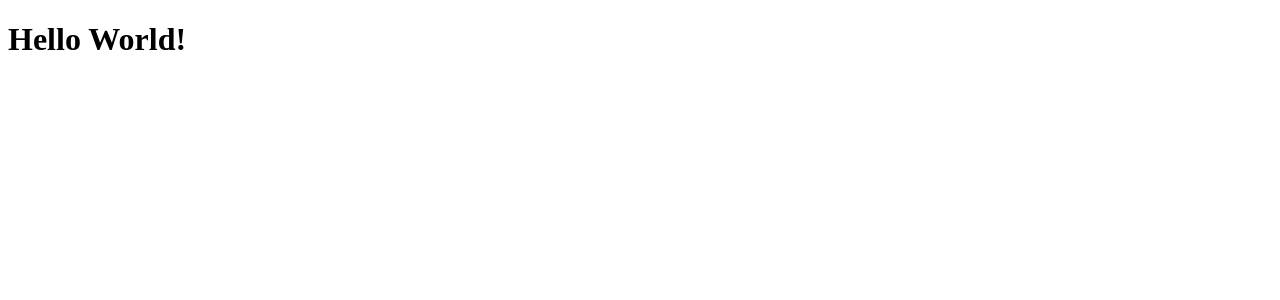
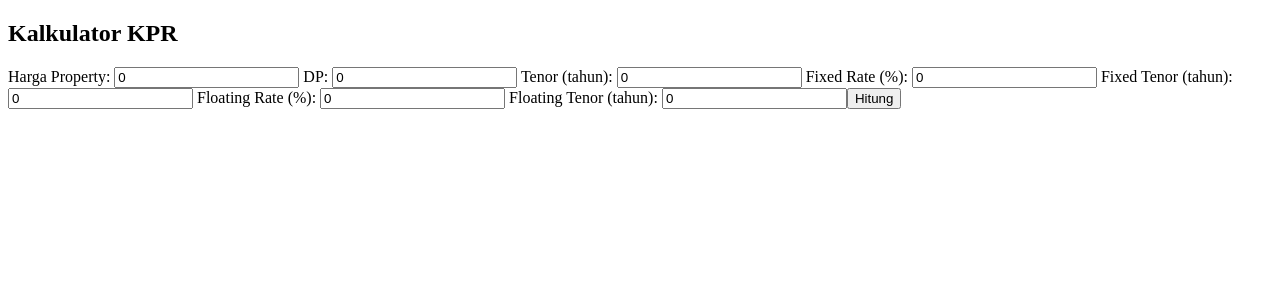
Before and after one commit to wildanv10/mortgage-loan-calculator-nuxt, a Nuxt app: page / in a window 1280 px wide. Shown: the top 300 px of the page. Built offline with nearby package versions, Linux system fonts and the light colour scheme.

Commit message:
feat: add homepage with Mortgage Loan Calculator functionality

```diff
--- a/app.vue
+++ b/app.vue
@@ -1,3 +1,169 @@
+<script setup>
+import { ref } from "vue";
+
+const inputs = ref({
+  hargaProperty: 0,
+  dp: 0,
+  tenor: 0,
+  fixedRate: 0,
+  fixedTenor: 0,
+  floatingRate: 0,
+  floatingTenor: 0,
+});
+const hasil = ref([]);
+
+const formatCurrency = (value) => {
+  return new Intl.NumberFormat("id-ID", {
+    style: "decimal",
+    currency: "IDR",
+  }).format(value);
+};
+
+const parseNumber = (value) => parseInt(value.replace(/\./g, "")) || 0;
+
+const formattedValue = (field) =>
+  computed({
+    get: () => formatCurrency(inputs.value[field]),
+    set: (val) => (inputs.value[field] = parseNumber(val)),
+  });
+
+const formattedHargaProperty = formattedValue("hargaProperty");
+const formattedDp = formattedValue("dp");
+const formattedTenor = formattedValue("tenor");
+const formattedFixedTenor = formattedValue("fixedTenor");
+const formattedFloatingTenor = formattedValue("floatingTenor");
+
+const updateValue = (field, event) => {
+  const rawValue = event.target.value.replace(/[^0-9]/g, "");
+  inputs.value[field] = parseInt(rawValue) || 0;
+};
+
+const formatRateInput = (field, event) => {
+  let value = event.target.value.replace(/[^0-9.]/g, "");
+  if (value.includes("..")) value = value.replace("..", ".");
+  if (parseFloat(value) > 100) value = "100";
+  inputs.value[field] = value;
+};
+
+const hitungKPR = () => {
+  const pinjaman = inputs.value.hargaProperty - inputs.value.dp;
+  let sisaPokok = pinjaman;
+  let bulan = 1;
+  hasil.value = [];
+
+  for (let tahun = 1; tahun <= inputs.value.tenor; tahun++) {
+    const rate =
+      tahun <= inputs.value.fixedTenor
+        ? inputs.value.fixedRate / 100 / 12
+        : tahun <= inputs.value.fixedTenor + inputs.value.floatingTenor
+        ? inputs.value.floatingRate / 100 / 12
+        : inputs.value.floatingRate / 100 / 12;
+    const totalBulan = 12;
+    const angsuranBulanan =
+      (sisaPokok * rate) /
+      (1 -
+        Math.pow(1 + rate, -((inputs.value.tenor - tahun + 1) * totalBulan)));
+
+    for (let i = 0; i < totalBulan; i++) {
+      const angsuranBunga = sisaPokok * rate;
+      const angsuranPokok = angsuranBulanan - angsuranBunga;
+      sisaPokok -= angsuranPokok;
+
+      hasil.value.push({
+        Tahun: tahun,
+        Bulan: bulan++,
+        AngsuranBulanan: angsuranBulanan.toFixed(0),
+        AngsuranBunga: angsuranBunga.toFixed(0),
+        AngsuranPokok: angsuranPokok.toFixed(0),
+        SisaPokok: sisaPokok.toFixed(0),
+      });
+    }
+  }
+};
+</script>
+
 <template>
-  <h1>Hello World!</h1>
+  <div>
+    <header>
+      <h2>Kalkulator KPR</h2>
+    </header>
+    <section>
+      <form @submit.prevent="hitungKPR">
+        <label>
+          Harga Property:
+          <input
+            v-model="formattedHargaProperty"
+            @input="updateValue('hargaProperty', $event)"
+          />
+        </label>
+        <label>
+          DP:
+          <input v-model="formattedDp" @input="updateValue('dp', $event)" />
+        </label>
+        <label>
+          Tenor (tahun):
+          <input
+            v-model="formattedTenor"
+            @input="updateValue('tenor', $event)"
+          />
+        </label>
+        <label>
+          Fixed Rate (%):
+          <input
+            v-model="inputs.fixedRate"
+            type="text"
+            @input="formatRateInput('fixedRate', $event)"
+          />
+        </label>
+        <label>
+          Fixed Tenor (tahun):
+          <input
+            v-model="formattedFixedTenor"
+            @input="updateValue('fixedTenor', $event)"
+          />
+        </label>
+        <label>
+          Floating Rate (%):
+          <input
+            v-model="inputs.floatingRate"
+            type="text"
+            @input="formatRateInput('floatingRate', $event)"
+          />
+        </label>
+        <label>
+          Floating Tenor (tahun):
+          <input
+            v-model="formattedFloatingTenor"
+            @input="updateValue('floatingTenor', $event)"
+          />
+        </label>
+        <button type="submit">Hitung</button>
+      </form>
+    </section>
+
+    <section>
+      <table v-if="hasil.length">
+        <thead>
+          <tr>
+            <th>Tahun</th>
+            <th>Bulan</th>
+            <th>Angsuran Bulanan</th>
+            <th>Angsuran Bunga</th>
+            <th>Angsuran Pokok</th>
+            <th>Sisa Pokok</th>
+          </tr>
+        </thead>
+        <tbody>
+          <tr v-for="(item, index) in hasil" :key="index">
+            <td>{{ item.Tahun }}</td>
+            <td>{{ item.Bulan }}</td>
+            <td>{{ formatCurrency(item.AngsuranBulanan) }}</td>
+            <td>{{ formatCurrency(item.AngsuranBunga) }}</td>
+            <td>{{ formatCurrency(item.AngsuranPokok) }}</td>
+            <td>{{ formatCurrency(item.SisaPokok) }}</td>
+          </tr>
+        </tbody>
+      </table>
+    </section>
+  </div>
 </template>
```
